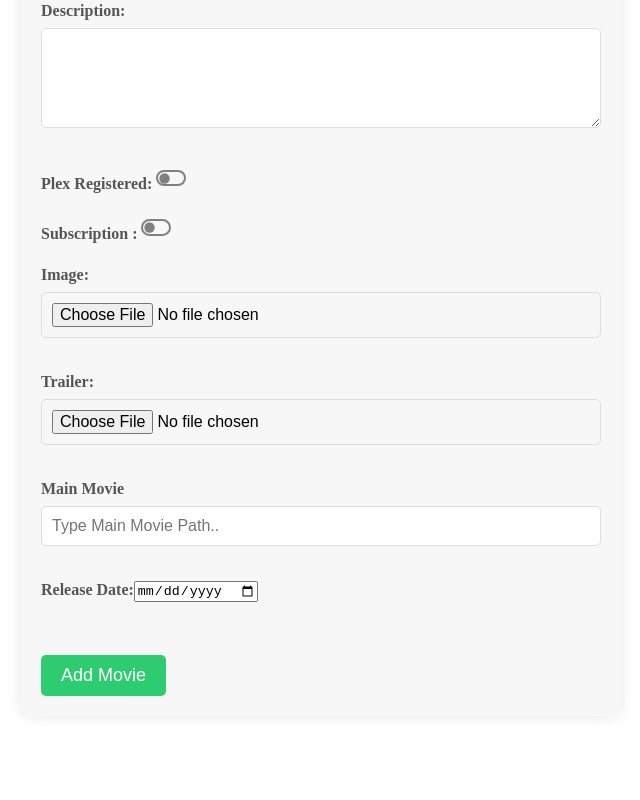
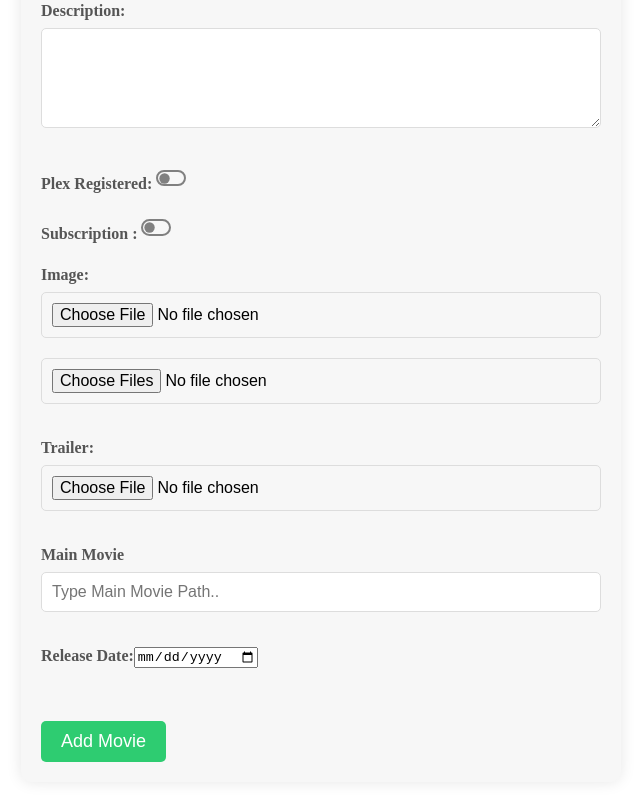
Before and after one commit to RyoniCho/ReactJS_Tutorial, a React (Create React App) app in the folder first-react-webapp/: page /add in a window 1280 px wide. Shown: the part 663-1463 px from the top of the page, without its empty margins (319-959 px from the left). Before the commit the page ends 1429 px from the top, so only its background shows below. Built offline with nearby package versions, Linux system fonts and the light colour scheme; no server answers.

Commit message:
ExtraImage Regist add

```diff
--- a/first-react-webapp/src/RegistInfo.js
+++ b/first-react-webapp/src/RegistInfo.js
@@ -28,7 +28,8 @@ function RegistInfo()
     //Category
     const [selectedCategory,setSelectedCategory]=useState('');
 
-    //Extra Image Urls
+    //Extra Images
+    const [extraImage, setExtraImage] = useState([]);
     const [urlsExtraImage, setUrlsExtraImage] = useState([]);
 
     //Trailer Url
@@ -75,7 +76,9 @@ function RegistInfo()
         }
     };
 
-
+   const handleExtraImageFiles = (e) => {
+        setExtraImage(prev => [...prev, ...Array.from(e.target.files)]);
+    };
 
 
     const checkSerialNumberExists = async (serialNumber) => {
@@ -170,6 +173,7 @@ function RegistInfo()
         formData.append('urlTrailer',urlTrailer);
         formData.append('urlsExtraImage',urlsExtraImage);
         formData.append('mainMoviePath', mainMoviePath);
+        formData.append('extraImage', extraImage);
 
         setIsUploading(true);
         setUploadProgress(0);
@@ -302,7 +306,12 @@ function RegistInfo()
                         />)
                     }
 
-                    {(urlsExtraImage.length>0) ? <ExtraImageSlider images={urlsExtraImage}/> : <></>}
+                    {(urlsExtraImage.length>0) ? <ExtraImageSlider images={urlsExtraImage}/> :
+                    <input
+                        type="file"
+                        multiple
+                        accept="image/*"
+                        onChange={handleExtraImageFiles} />}
 
                 </div>
                 <div>
```
